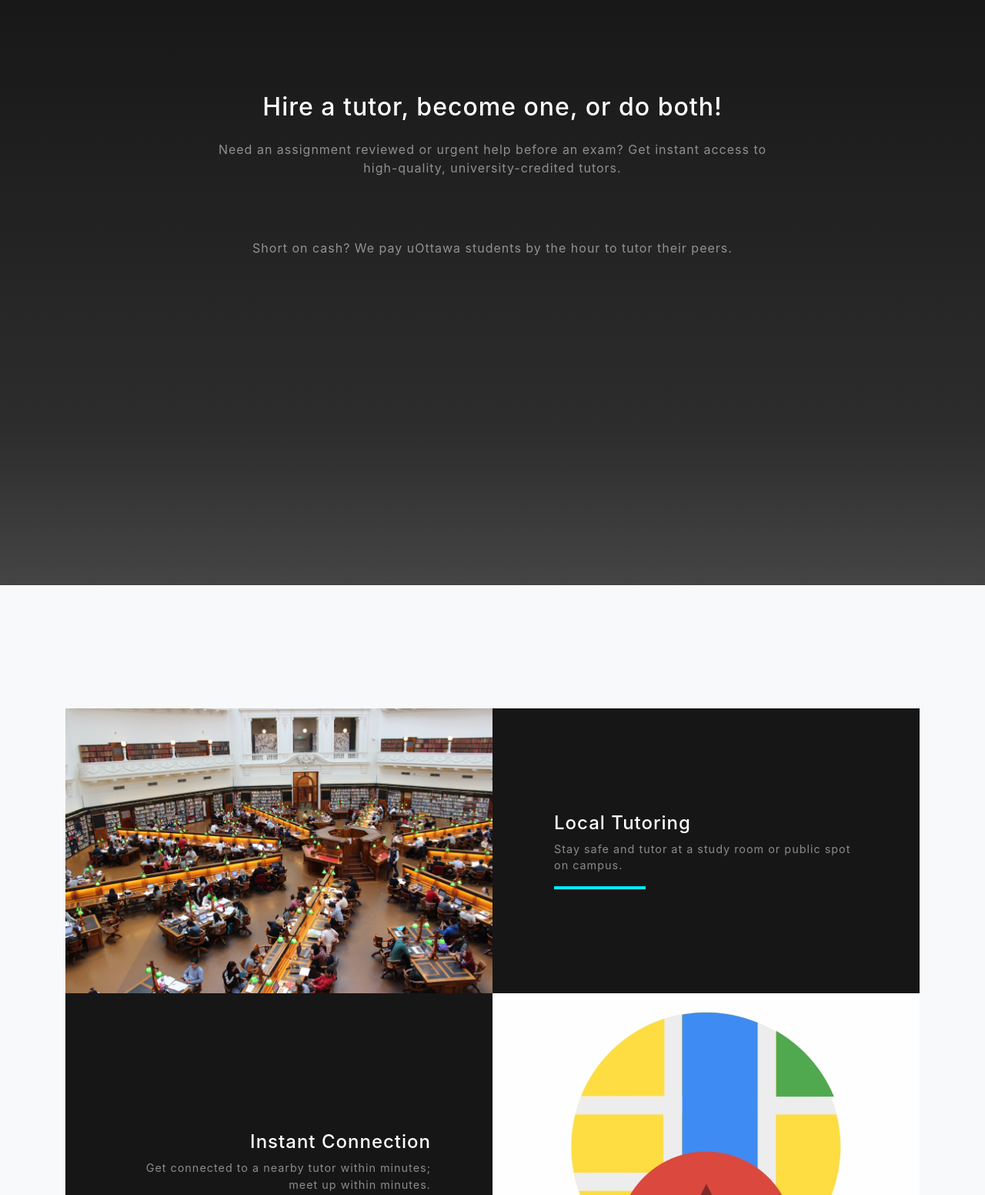
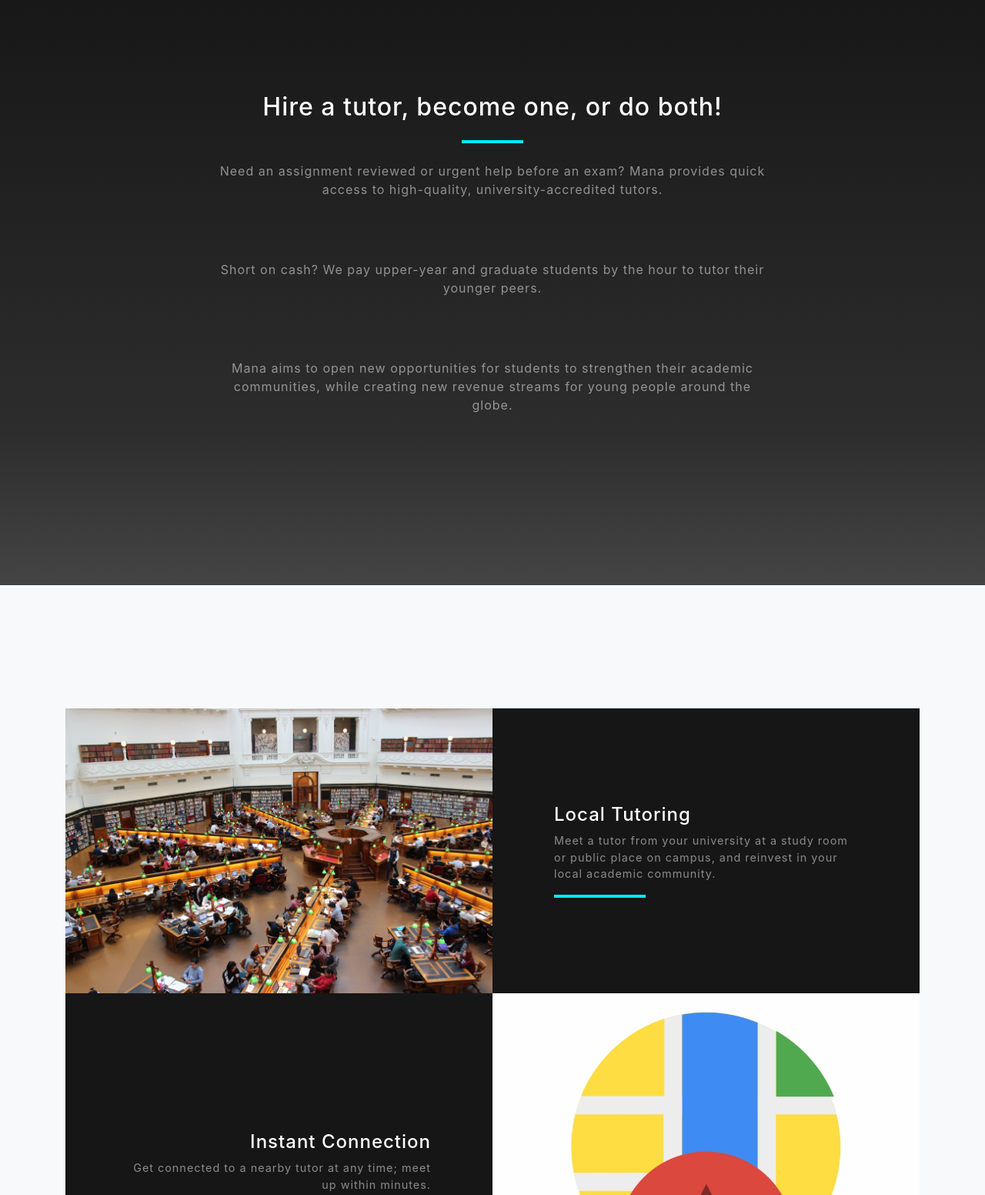
Before and after one commit to NewAlbionInc/mana, a website with bundled scripts: page index.html in a window 1280 px wide. Shown: the part 840-2392 px from the top of the page at 77% size. Built offline with nearby package versions, Linux system fonts and the light colour scheme.

Commit message:
updated text

```diff
--- a/index.html
+++ b/index.html
@@ -89,10 +89,12 @@
   <section id="about" class="about-section text-center" style="min-height:100vh;" >
     <div class="container">
       <div class="row">
-        <div class="col-lg-8 mx-auto">
+        <div class="col-lg-8 mx-auto spacer">
           <h2 class="text-white mb-4">Hire a tutor, become one, or do both!</h2>
-          <p class="text-white-50"> Need an assignment reviewed or urgent help before an exam? Get instant access to high-quality, university-credited tutors.</p>
-          <p class="text-white-50"> Short on cash? We pay uOttawa students by the hour to tutor their peers.</p>
+          <hr class="my-4">
+          <p class="text-white-50"> Need an assignment reviewed or urgent help before an exam? Mana provides quick access to high-quality, university-accredited tutors.</p>
+          <p class="text-white-50"> Short on cash? We pay upper-year and graduate students by the hour to tutor their younger peers.</p>
+          <p class="text-white-50"> Mana aims to open new opportunities for students to strengthen their academic communities, while creating new revenue streams for young people around the globe. </p>
         </div>
       </div>
     </div>
@@ -112,7 +114,7 @@
             <div class="d-flex h-100">
               <div class="project-text w-100 my-auto text-center text-lg-left">
                 <h4 class="text-white">Local Tutoring</h4>
-                <p class="mb-0 text-white-50">Stay safe and tutor at a study room or public spot on campus.</p>
+                <p class="mb-0 text-white-50">Meet a tutor from your university at a study room or public place on campus, and reinvest in your local academic community.</p>
                 <hr class="d-none d-lg-block mb-0 ml-0">
               </div>
             </div>
@@ -130,7 +132,7 @@
             <div class="d-flex h-100">
               <div class="project-text w-100 my-auto text-center text-lg-right">
                 <h4 class="text-white">Instant Connection</h4>
-                <p class="mb-0 text-white-50">Get connected to a nearby tutor within minutes; meet up within minutes.</p>
+                <p class="mb-0 text-white-50">Get connected to a nearby tutor at any time; meet up within minutes.</p>
                 <hr class="d-none d-lg-block mb-0 mr-0">
               </div>
             </div>
@@ -148,7 +150,7 @@
               <div class="d-flex h-100">
                 <div class="project-text w-100 my-auto text-center text-lg-left">
                   <h4 class="text-white">Competitive Rates</h4>
-                  <p class="mb-0 text-white-50">Get paid more based on your degree and experience. Pocket the cash for yourself instead of letting it go to Prep101!</p>
+                  <p class="mb-0 text-white-50">Get paid more for your skills. The better your grades and ratings are, the better your rates become.</p>
                   <hr class="d-none d-lg-block mb-0 ml-0">
                 </div>
               </div>
```
Also changed, not shown: img/rating.png (added).
